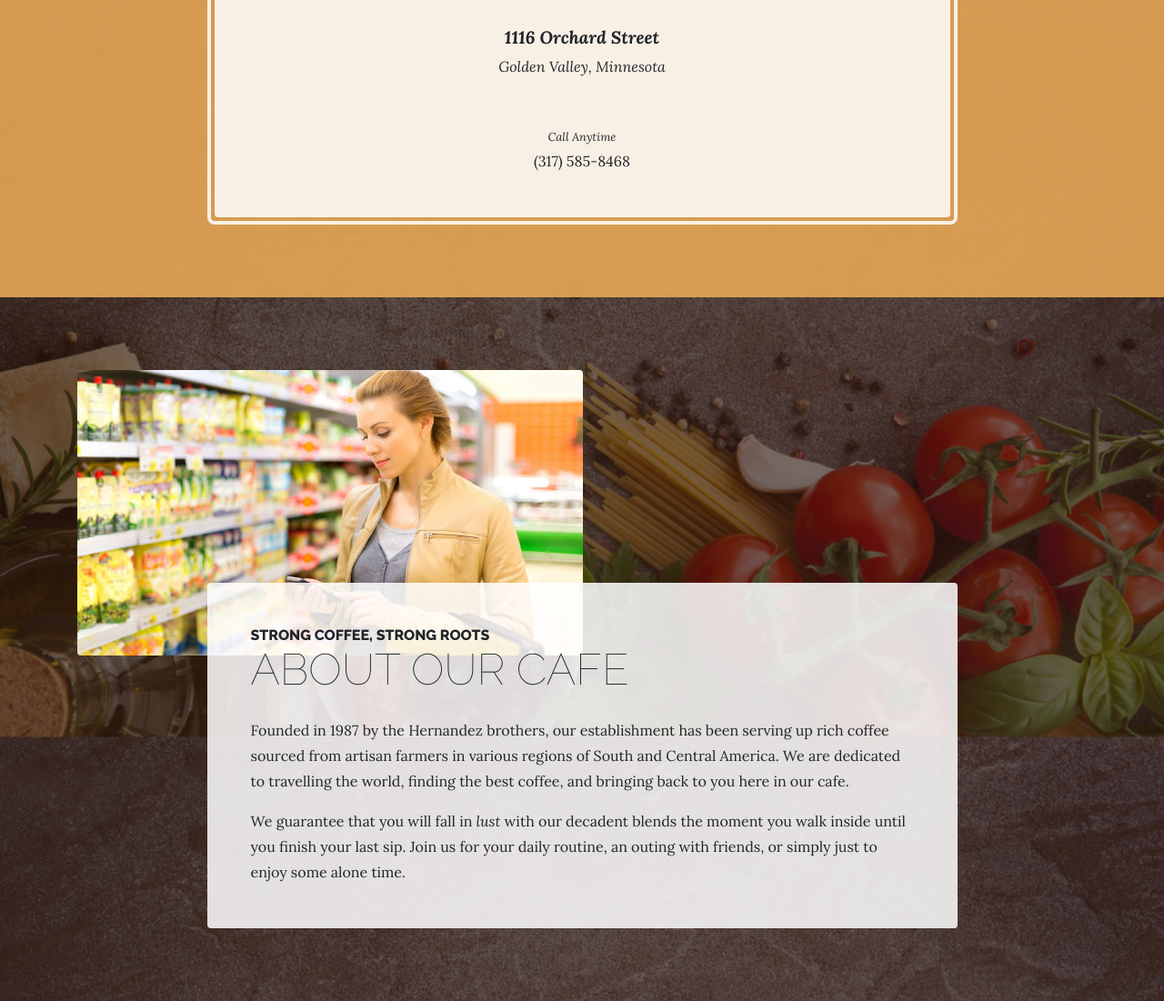
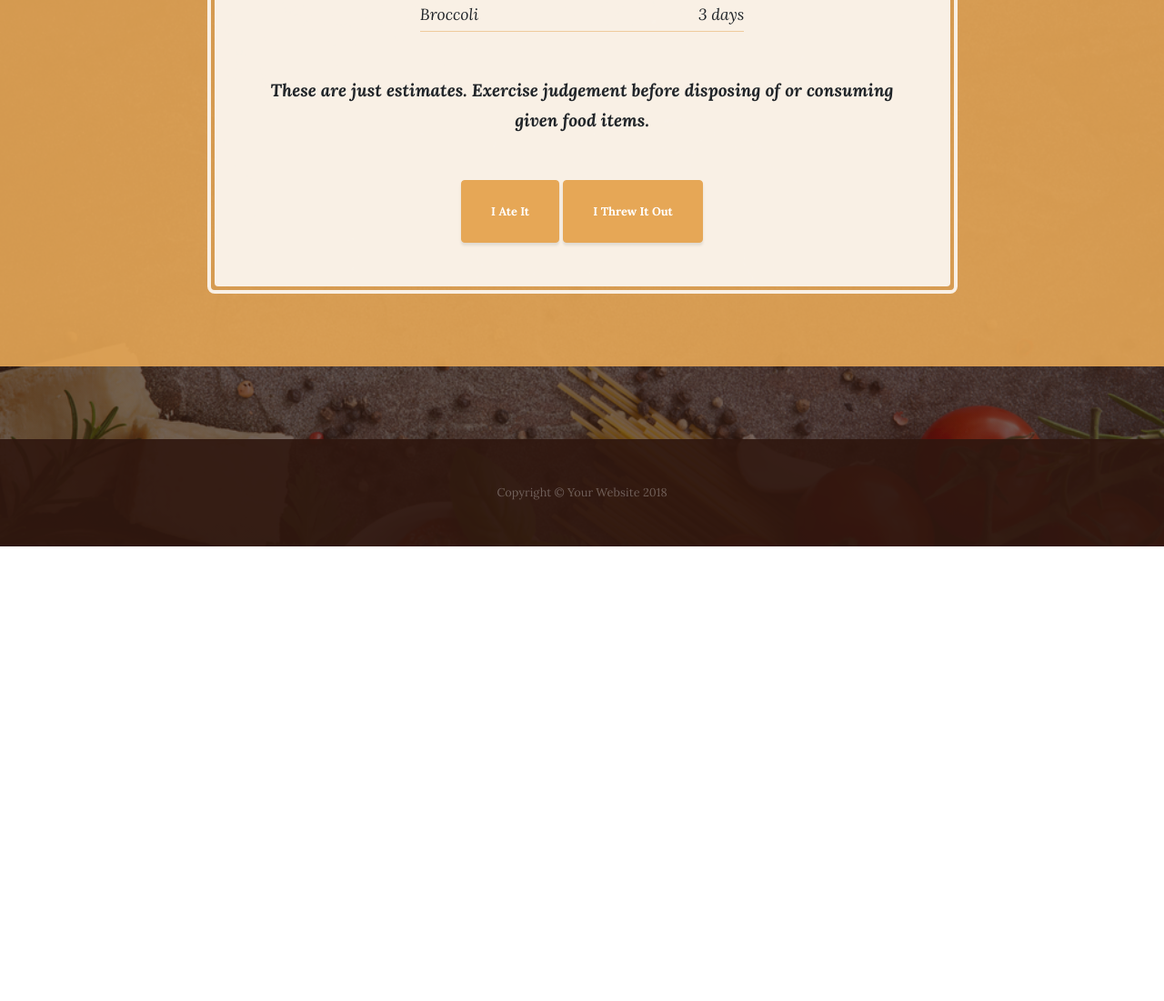
Before and after one commit to samantha-u/chexpiry, a website: page products.html in a window 1280 px wide. Shown: the part 897-1998 px from the top of the page at 91% size. After the commit the page ends 1498 px from the top, so only its background shows below. Drawn offline with Linux system fonts and the light colour scheme.

Commit message:
update pantry page to have accurate info

```diff
--- a/products.html
+++ b/products.html
@@ -64,8 +64,8 @@
           <div class="col-xl-9 mx-auto">
             <div class="cta-inner text-center rounded">
               <h2 class="section-heading mb-5">
-                <span class="section-heading-upper">Come On In</span>
-                <span class="section-heading-lower">We're Open</span>
+                <span class="section-heading-upper">Keep in Mind</span>
+                <span class="section-heading-lower">Upcoming Expiries to Think About</span>
               </h2>
               <ul class="list-unstyled list-hours mb-5 text-left mx-auto">
                 <li class="list-unstyled-item list-hours-item d-flex">
@@ -87,39 +87,13 @@
               </ul>
               <p class="address mb-5">
                 <em>
-                  <strong>1116 Orchard Street</strong>
+                  <strong>These are just estimates. Exercise judgement before disposing of or consuming given food items.</strong>
                   <br>
-                  Golden Valley, Minnesota
                 </em>
               </p>
-              <p class="mb-0">
-                <small>
-                  <em>Call Anytime</em>
-                </small>
-                <br>
-                (317) 585-8468
-              </p>
-            </div>
-          </div>
-        </div>
-      </div>
-    </section>
-
-    <section class="page-section about-heading">
-      <div class="container">
-        <img class="img-fluid rounded about-heading-img mb-3 mb-lg-0" src="img/about.jpg" alt="">
-        <div class="about-heading-content">
-          <div class="row">
-            <div class="col-xl-9 col-lg-10 mx-auto">
-              <div class="bg-faded rounded p-5">
-                <h2 class="section-heading mb-4">
-                  <span class="section-heading-upper">Strong Coffee, Strong Roots</span>
-                  <span class="section-heading-lower">About Our Cafe</span>
-                </h2>
-                <p>Founded in 1987 by the Hernandez brothers, our establishment has been serving up rich coffee sourced from artisan farmers in various regions of South and Central America. We are dedicated to travelling the world, finding the best coffee, and bringing back to you here in our cafe.</p>
-                <p class="mb-0">We guarantee that you will fall in
-                  <em>lust</em>
-                  with our decadent blends the moment you walk inside until you finish your last sip. Join us for your daily routine, an outing with friends, or simply just to enjoy some alone time.</p>
+              <div class="intro-button mx-auto">
+                <a class="btn btn-primary btn-xl" href="about.html">I Ate It</a>
+                <a class="btn btn-primary btn-xl" href="about.html">I Threw It Out</a>
               </div>
             </div>
           </div>
```
